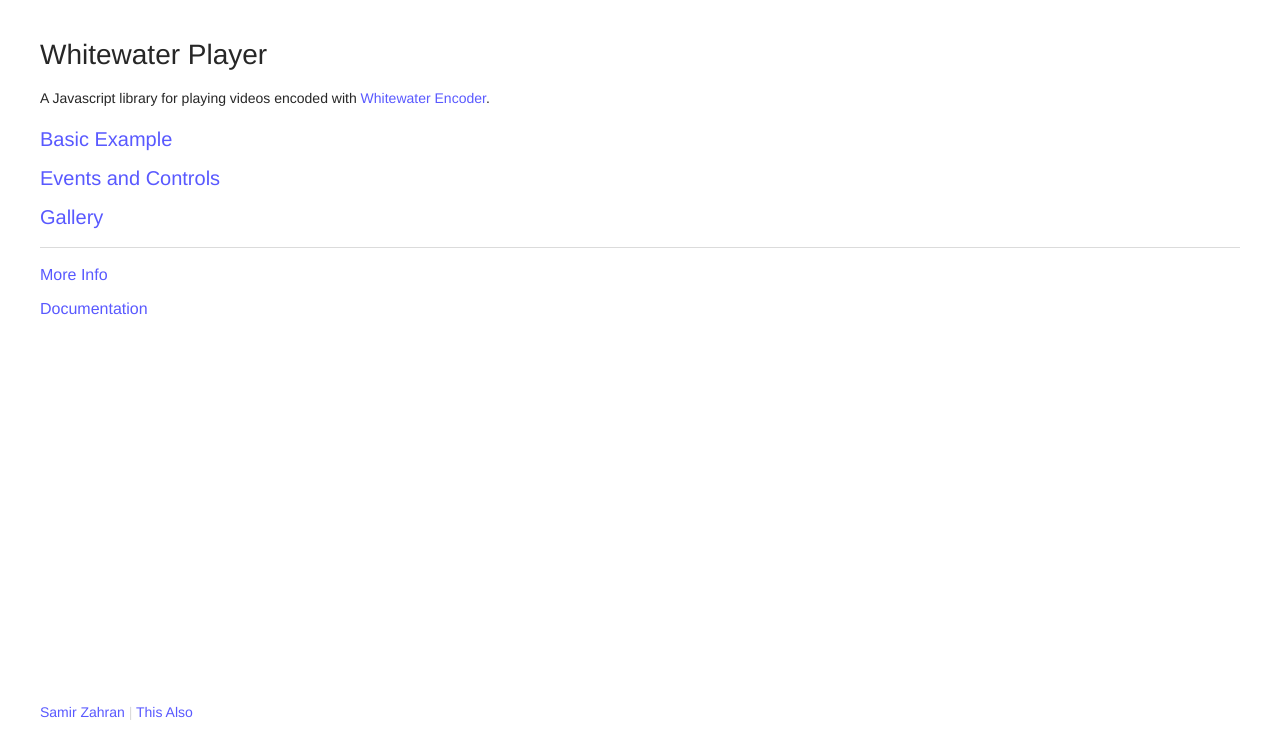
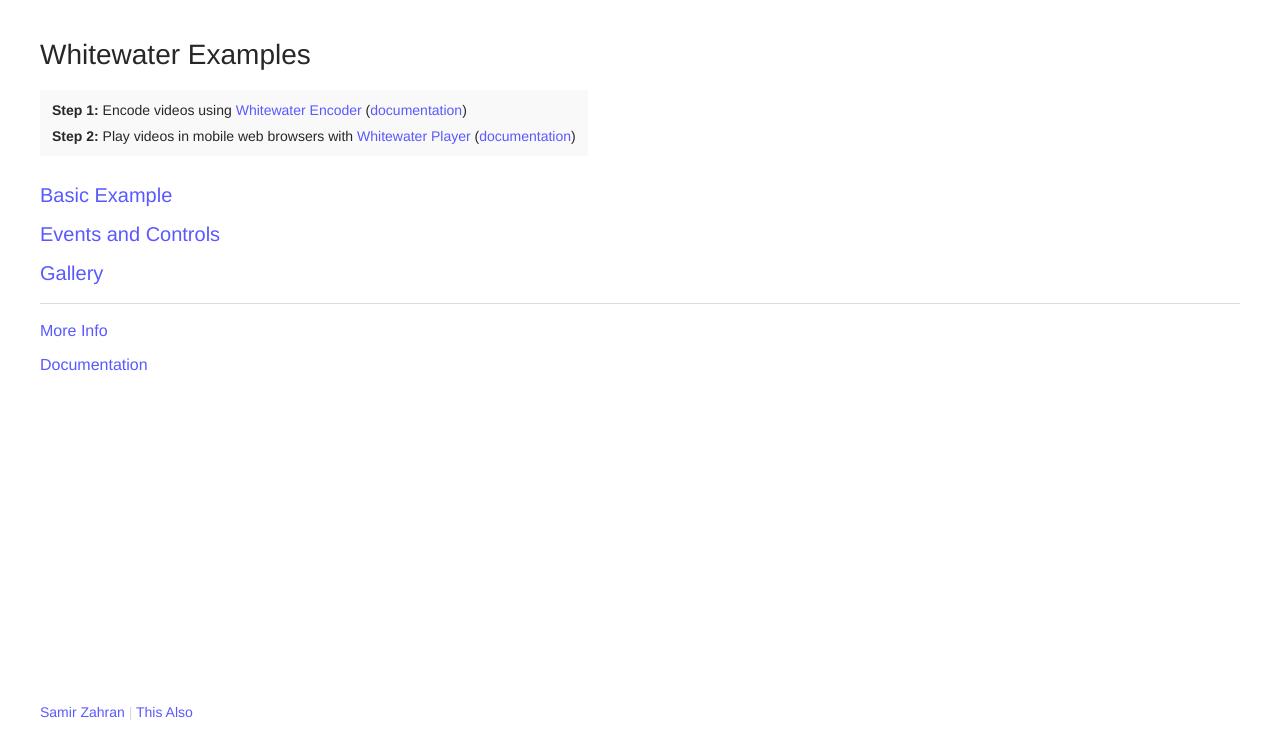
Before and after one commit to samiare/whitewater-mobile-video, a website: page examples/index.html in a window 1280 px wide. Drawn offline with Linux system fonts and the light colour scheme.

Commit message:
Updated README.md

```diff
--- a/examples/index.html
+++ b/examples/index.html
@@ -14,9 +14,12 @@
     <body id="home">
         <main>
 
-            <h1>Whitewater Player</h1>
+            <h1>Whitewater Examples</h1>
 
-            <p>A Javascript library for playing videos encoded with <a href="https://github.com/samiare/whitewater-encoder">Whitewater Encoder</a>.</p>
+            <ol>
+                <li><strong>Step 1:</strong> Encode videos using <a href="https://github.com/samiare/whitewater-encoder">Whitewater Encoder</a> (<a href="https://github.com/samiare/whitewater-encoder/wiki">documentation</a>)</li>
+                <li><strong>Step 2:</strong> Play videos in mobile web browsers with <a href="https://github.com/samiare/whitewater-player">Whitewater Player</a> (<a href="https://github.com/samiare/whitewater-player/wiki">documentation</a>)</li>
+            </ol>
 
             <a class="nav" href="example-1/">Basic Example</a>
             <a class="nav" href="example-2/">Events and Controls</a>
--- a/examples/styles/style.css
+++ b/examples/styles/style.css
@@ -39,6 +39,24 @@
     display: block;
     overflow-x: scroll;
     line-height: 1.4em;
+}
+
+ol {
+    margin: 0 0 20px;
+    padding: 10px 12px;
+    display: inline-block;
+    background-color: #f9f9f9;
+}
+
+ol li {
+    list-style: none;
+    margin: 0 0 6px;
+    padding: 0;
+    line-height: 20px;
+}
+
+ol li:last-of-type {
+    margin-bottom: 0px;
 }
 
 .container {
```
Also changed, not shown: README.md.
